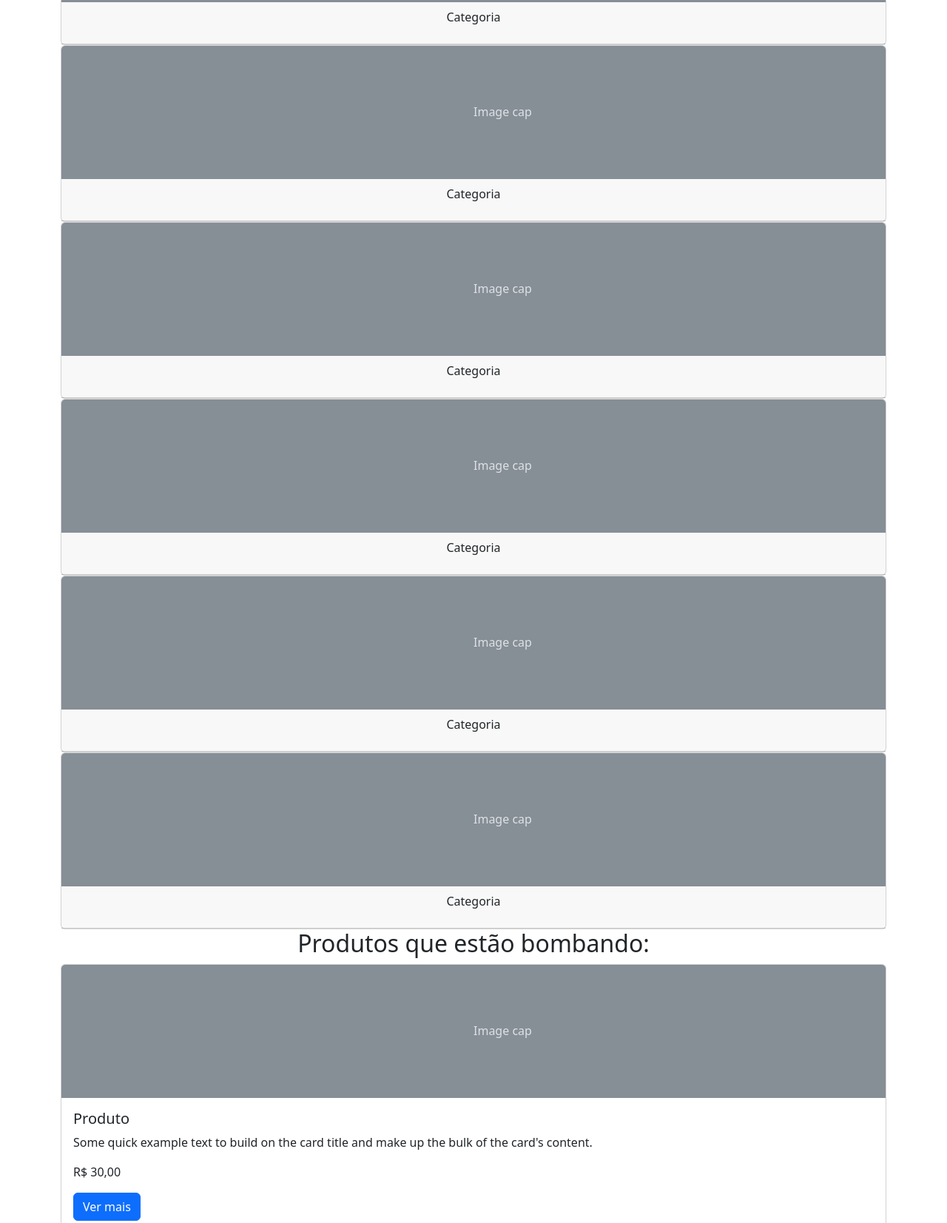
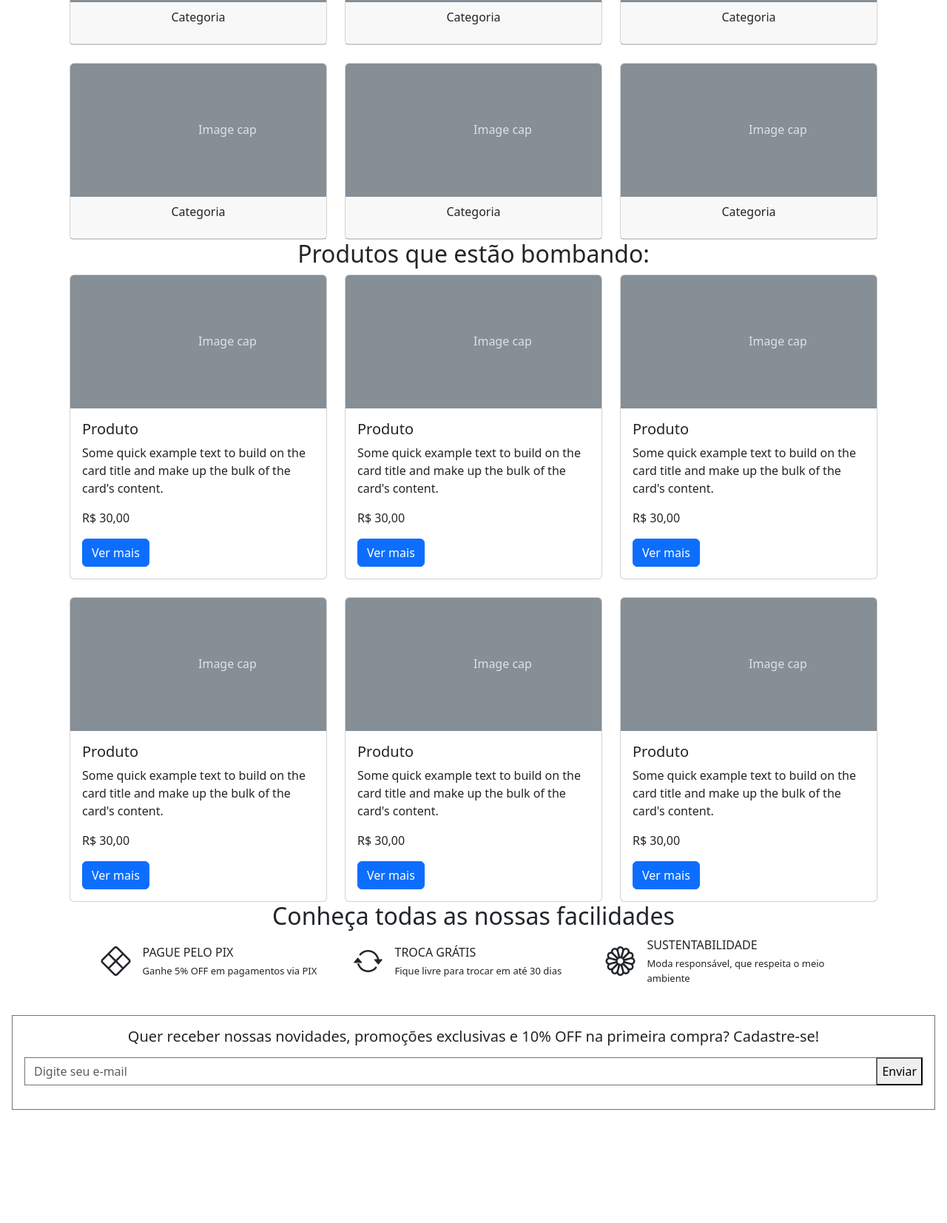
Before and after one commit to icxmartinelli/meteora, a plain HTML site: page index.html in a window 1280 px wide. Shown: the part 680-2333 px from the top of the page at 74% size. After the commit the page ends 2196 px from the top, so only its background shows below. Drawn offline with nearby package versions, Linux system fonts and the light colour scheme.

Commit message:
changing categories, products, adding footer section and cta at the end

```diff
--- /dev/null
+++ b/estilos.css
@@ -0,0 +1,6 @@
+.texto-menor {
+    font-size: 13px;
+}
+.divs-facilidades {
+    width: 325px;
+}
--- a/index.html
+++ b/index.html
@@ -1,16 +1,22 @@
 <!DOCTYPE html>
 <html lang="en">
+
 <head>
   <meta charset="UTF-8">
   <meta name="viewport" content="width=device-width, initial-scale=1.0">
   <title>Meteora</title>
-    <link href="https://cdn.jsdelivr.net/npm/bootstrap@5.3.2/dist/css/bootstrap.min.css" rel="stylesheet" integrity="sha384-T3c6CoIi6uLrA9TneNEoa7RxnatzjcDSCmG1MXxSR1GAsXEV/Dwwykc2MPK8M2HN" crossorigin="anonymous">
+  <link rel="stylesheet" href="https://cdn.jsdelivr.net/npm/bootstrap-icons@1.11.2/font/bootstrap-icons.min.css">
+  <link rel="stylesheet" type="text/css" href="estilos.css">
+  <link href="https://cdn.jsdelivr.net/npm/bootstrap@5.3.2/dist/css/bootstrap.min.css" rel="stylesheet"
+    integrity="sha384-T3c6CoIi6uLrA9TneNEoa7RxnatzjcDSCmG1MXxSR1GAsXEV/Dwwykc2MPK8M2HN" crossorigin="anonymous">
 </head>
+
 <body>
   <nav class="navbar navbar-expand-md bg-body-tertiary">
     <div class="container-fluid">
       <a class="navbar-brand" href="#">Meteora</a>
-          <button class="navbar-toggler" type="button" data-bs-toggle="collapse" data-bs-target="#navbarSupportedContent" aria-controls="navbarSupportedContent" aria-expanded="false" aria-label="Toggle navigation">
+      <button class="navbar-toggler" type="button" data-bs-toggle="collapse" data-bs-target="#navbarSupportedContent"
+        aria-controls="navbarSupportedContent" aria-expanded="false" aria-label="Toggle navigation">
         <span class="navbar-toggler-icon"></span>
       </button>
       <div class="collapse navbar-collapse" id="navbarSupportedContent">
@@ -37,27 +43,48 @@
   </nav>
   <div id="carouselExampleCaptions" class="carousel slide" data-bs-ride="carousel">
     <div class="carousel-indicators">
-          <button type="button" data-bs-target="#carouselExampleCaptions" data-bs-slide-to="0" class="active" aria-current="true" aria-label="Slide 1"></button>
-          <button type="button" data-bs-target="#carouselExampleCaptions" data-bs-slide-to="1" aria-label="Slide 2"></button>
-          <button type="button" data-bs-target="#carouselExampleCaptions" data-bs-slide-to="2" aria-label="Slide 3"></button>
+      <button type="button" data-bs-target="#carouselExampleCaptions" data-bs-slide-to="0" class="active"
+        aria-current="true" aria-label="Slide 1"></button>
+      <button type="button" data-bs-target="#carouselExampleCaptions" data-bs-slide-to="1"
+        aria-label="Slide 2"></button>
+      <button type="button" data-bs-target="#carouselExampleCaptions" data-bs-slide-to="2"
+        aria-label="Slide 3"></button>
     </div>
     <div class="carousel-inner">
       <div class="carousel-item active">
-            <svg class="bd-placeholder-img bd-placeholder-img-lg d-block w-100" width="800" height="400" xmlns="http://www.w3.org/2000/svg" role="img" aria-label="Placeholder: First slide" preserveAspectRatio="xMidYMid slice" focusable="false"><title>Placeholder</title><rect width="100%" height="100%" fill="#777"></rect><text x="50%" y="50%" fill="#555" dy=".3em">First slide</text></svg>
+        <svg class="bd-placeholder-img bd-placeholder-img-lg d-block w-100" width="800" height="400"
+          xmlns="http://www.w3.org/2000/svg" role="img" aria-label="Placeholder: First slide"
+          preserveAspectRatio="xMidYMid slice" focusable="false">
+          <title>Placeholder</title>
+          <rect width="100%" height="100%" fill="#777"></rect><text x="50%" y="50%" fill="#555" dy=".3em">First
+            slide</text>
+        </svg>
         <div class="carousel-caption d-none d-md-block">
           <h5>First slide label</h5>
           <p>Some representative placeholder content for the first slide.</p>
         </div>
       </div>
       <div class="carousel-item">
-            <svg class="bd-placeholder-img bd-placeholder-img-lg d-block w-100" width="800" height="400" xmlns="http://www.w3.org/2000/svg" role="img" aria-label="Placeholder: Second slide" preserveAspectRatio="xMidYMid slice" focusable="false"><title>Placeholder</title><rect width="100%" height="100%" fill="#666"></rect><text x="50%" y="50%" fill="#444" dy=".3em">Second slide</text></svg>
+        <svg class="bd-placeholder-img bd-placeholder-img-lg d-block w-100" width="800" height="400"
+          xmlns="http://www.w3.org/2000/svg" role="img" aria-label="Placeholder: Second slide"
+          preserveAspectRatio="xMidYMid slice" focusable="false">
+          <title>Placeholder</title>
+          <rect width="100%" height="100%" fill="#666"></rect><text x="50%" y="50%" fill="#444" dy=".3em">Second
+            slide</text>
+        </svg>
         <div class="carousel-caption d-none d-md-block">
           <h5>Second slide label</h5>
           <p>Some representative placeholder content for the second slide.</p>
         </div>
       </div>
       <div class="carousel-item">
-            <svg class="bd-placeholder-img bd-placeholder-img-lg d-block w-100" width="800" height="400" xmlns="http://www.w3.org/2000/svg" role="img" aria-label="Placeholder: Third slide" preserveAspectRatio="xMidYMid slice" focusable="false"><title>Placeholder</title><rect width="100%" height="100%" fill="#555"></rect><text x="50%" y="50%" fill="#333" dy=".3em">Third slide</text></svg>
+        <svg class="bd-placeholder-img bd-placeholder-img-lg d-block w-100" width="800" height="400"
+          xmlns="http://www.w3.org/2000/svg" role="img" aria-label="Placeholder: Third slide"
+          preserveAspectRatio="xMidYMid slice" focusable="false">
+          <title>Placeholder</title>
+          <rect width="100%" height="100%" fill="#555"></rect><text x="50%" y="50%" fill="#333" dy=".3em">Third
+            slide</text>
+        </svg>
         <div class="carousel-caption d-none d-md-block">
           <h5>Third slide label</h5>
           <p>Some representative placeholder content for the third slide.</p>
@@ -74,123 +101,11 @@
     </button>
   </div>
   <h2 class="text-center">Busque por categoria:</h2>
-      <div class="container">
+  <div class="container row mx-auto g-4">
+    <div class="col-6 col-md-4 col-xxl-2">
       <div class="card">
-            <svg
-              class="bd-placeholder-img card-img-top"
-              width="100%"
-              height="180"
-              xmlns="http://www.w3.org/2000/svg"
-              role="img"
-              aria-label="Placeholder: Image cap"
-              preserveAspectRatio="xMidYMid slice"
-              focusable="false"
-            >
-              <title>Placeholder</title>
-              <rect width="100%" height="100%" fill="#868e96"></rect>
-              <text x="50%" y="50%" fill="#dee2e6" dy=".3em">Image cap</text>
-            </svg>
-            <div class="card-header">
-              <p class="text-center">
-                Categoria
-              </p>
-            </div>
-          </div>
-          <div class="card">
-            <svg
-              class="bd-placeholder-img card-img-top"
-              width="100%"
-              height="180"
-              xmlns="http://www.w3.org/2000/svg"
-              role="img"
-              aria-label="Placeholder: Image cap"
-              preserveAspectRatio="xMidYMid slice"
-              focusable="false"
-            >
-              <title>Placeholder</title>
-              <rect width="100%" height="100%" fill="#868e96"></rect>
-              <text x="50%" y="50%" fill="#dee2e6" dy=".3em">Image cap</text>
-            </svg>
-            <div class="card-header">
-              <p class="text-center">
-                Categoria
-              </p>
-            </div>
-          </div>
-          <div class="card">
-            <svg
-              class="bd-placeholder-img card-img-top"
-              width="100%"
-              height="180"
-              xmlns="http://www.w3.org/2000/svg"
-              role="img"
-              aria-label="Placeholder: Image cap"
-              preserveAspectRatio="xMidYMid slice"
-              focusable="false"
-            >
-              <title>Placeholder</title>
-              <rect width="100%" height="100%" fill="#868e96"></rect>
-              <text x="50%" y="50%" fill="#dee2e6" dy=".3em">Image cap</text>
-            </svg>
-            <div class="card-header">
-              <p class="text-center">
-                Categoria
-              </p>
-            </div>
-          </div>
-          <div class="card">
-            <svg
-              class="bd-placeholder-img card-img-top"
-              width="100%"
-              height="180"
-              xmlns="http://www.w3.org/2000/svg"
-              role="img"
-              aria-label="Placeholder: Image cap"
-              preserveAspectRatio="xMidYMid slice"
-              focusable="false"
-            >
-              <title>Placeholder</title>
-              <rect width="100%" height="100%" fill="#868e96"></rect>
-              <text x="50%" y="50%" fill="#dee2e6" dy=".3em">Image cap</text>
-            </svg>
-            <div class="card-header">
-              <p class="text-center">
-                Categoria
-              </p>
-            </div>
-          </div>
-          <div class="card">
-            <svg
-              class="bd-placeholder-img card-img-top"
-              width="100%"
-              height="180"
-              xmlns="http://www.w3.org/2000/svg"
-              role="img"
-              aria-label="Placeholder: Image cap"
-              preserveAspectRatio="xMidYMid slice"
-              focusable="false"
-            >
-              <title>Placeholder</title>
-              <rect width="100%" height="100%" fill="#868e96"></rect>
-              <text x="50%" y="50%" fill="#dee2e6" dy=".3em">Image cap</text>
-            </svg>
-            <div class="card-header">
-              <p class="text-center">
-                Categoria
-              </p>
-            </div>
-          </div>
-          <div class="card">
-            <svg
-              class="bd-placeholder-img card-img-top"
-              width="100%"
-              height="180"
-              xmlns="http://www.w3.org/2000/svg"
-              role="img"
-              aria-label="Placeholder: Image cap"
-              preserveAspectRatio="xMidYMid slice"
-              focusable="false"
-            >
+        <svg class="bd-placeholder-img card-img-top" width="100%" height="180" xmlns="http://www.w3.org/2000/svg"
+          role="img" aria-label="Placeholder: Image cap" preserveAspectRatio="xMidYMid slice" focusable="false">
           <title>Placeholder</title>
           <rect width="100%" height="100%" fill="#868e96"></rect>
           <text x="50%" y="50%" fill="#dee2e6" dy=".3em">Image cap</text>
@@ -202,63 +117,224 @@
         </div>
       </div>
     </div>
+    <div class="col-6 col-md-4 col-xxl-2">
+      <div class="card">
+        <svg class="bd-placeholder-img card-img-top" width="100%" height="180" xmlns="http://www.w3.org/2000/svg"
+          role="img" aria-label="Placeholder: Image cap" preserveAspectRatio="xMidYMid slice" focusable="false">
+          <title>Placeholder</title>
+          <rect width="100%" height="100%" fill="#868e96"></rect>
+          <text x="50%" y="50%" fill="#dee2e6" dy=".3em">Image cap</text>
+        </svg>
+        <div class="card-header">
+          <p class="text-center">
+            Categoria
+          </p>
+        </div>
+      </div>
+    </div>
+    <div class="col-6 col-md-4 col-xxl-2">
+      <div class="card">
+        <svg class="bd-placeholder-img card-img-top" width="100%" height="180" xmlns="http://www.w3.org/2000/svg"
+          role="img" aria-label="Placeholder: Image cap" preserveAspectRatio="xMidYMid slice" focusable="false">
+          <title>Placeholder</title>
+          <rect width="100%" height="100%" fill="#868e96"></rect>
+          <text x="50%" y="50%" fill="#dee2e6" dy=".3em">Image cap</text>
+        </svg>
+        <div class="card-header">
+          <p class="text-center">
+            Categoria
+          </p>
+        </div>
+      </div>
+    </div>
+    <div class="col-6 col-md-4 col-xxl-2">
+      <div class="card">
+        <svg class="bd-placeholder-img card-img-top" width="100%" height="180" xmlns="http://www.w3.org/2000/svg"
+          role="img" aria-label="Placeholder: Image cap" preserveAspectRatio="xMidYMid slice" focusable="false">
+          <title>Placeholder</title>
+          <rect width="100%" height="100%" fill="#868e96"></rect>
+          <text x="50%" y="50%" fill="#dee2e6" dy=".3em">Image cap</text>
+        </svg>
+        <div class="card-header">
+          <p class="text-center">
+            Categoria
+          </p>
+        </div>
+      </div>
+    </div>
+    <div class="col-6 col-md-4 col-xxl-2">
+      <div class="card">
+        <svg class="bd-placeholder-img card-img-top" width="100%" height="180" xmlns="http://www.w3.org/2000/svg"
+          role="img" aria-label="Placeholder: Image cap" preserveAspectRatio="xMidYMid slice" focusable="false">
+          <title>Placeholder</title>
+          <rect width="100%" height="100%" fill="#868e96"></rect>
+          <text x="50%" y="50%" fill="#dee2e6" dy=".3em">Image cap</text>
+        </svg>
+        <div class="card-header">
+          <p class="text-center">
+            Categoria
+          </p>
+        </div>
+      </div>
+    </div>
+    <div class="col-6 col-md-4 col-xxl-2">
+      <div class="card">
+        <svg class="bd-placeholder-img card-img-top" width="100%" height="180" xmlns="http://www.w3.org/2000/svg"
+          role="img" aria-label="Placeholder: Image cap" preserveAspectRatio="xMidYMid slice" focusable="false">
+          <title>Placeholder</title>
+          <rect width="100%" height="100%" fill="#868e96"></rect>
+          <text x="50%" y="50%" fill="#dee2e6" dy=".3em">Image cap</text>
+        </svg>
+        <div class="card-header">
+          <p class="text-center">
+            Categoria
+          </p>
+        </div>
+      </div>
+    </div>
+  </div>
   <h2 class="text-center">Produtos que estão bombando:</h2>
-      <div class="container">
+  <div class="container row mx-auto g-4">
+    <div class="col-12 col-md-6 col-xl-4">
       <div class="card">
-            <svg class="bd-placeholder-img card-img-top" width="100%" height="180" xmlns="http://www.w3.org/2000/svg" role="img" aria-label="Placeholder: Image cap" preserveAspectRatio="xMidYMid slice" focusable="false"><title>Placeholder</title><rect width="100%" height="100%" fill="#868e96"></rect><text x="50%" y="50%" fill="#dee2e6" dy=".3em">Image cap</text></svg>
+        <svg class="bd-placeholder-img card-img-top" width="100%" height="180" xmlns="http://www.w3.org/2000/svg"
+          role="img" aria-label="Placeholder: Image cap" preserveAspectRatio="xMidYMid slice" focusable="false">
+          <title>Placeholder</title>
+          <rect width="100%" height="100%" fill="#868e96"></rect><text x="50%" y="50%" fill="#dee2e6" dy=".3em">Image
+            cap</text>
+        </svg>
         <div class="card-body">
           <h5 class="card-title">Produto</h5>
-              <p class="card-text">Some quick example text to build on the card title and make up the bulk of the card's content.</p>
-              <p>R$ 30,00</p>
-              <a href="#" class="btn btn-primary">Ver mais</a>
-            </div>
-          </div>
-          <div class="card">
-            <svg class="bd-placeholder-img card-img-top" width="100%" height="180" xmlns="http://www.w3.org/2000/svg" role="img" aria-label="Placeholder: Image cap" preserveAspectRatio="xMidYMid slice" focusable="false"><title>Placeholder</title><rect width="100%" height="100%" fill="#868e96"></rect><text x="50%" y="50%" fill="#dee2e6" dy=".3em">Image cap</text></svg>
-            <div class="card-body">
-              <h5 class="card-title">Produto</h5>
-              <p class="card-text">Some quick example text to build on the card title and make up the bulk of the card's content.</p>
-              <p>R$ 30,00</p>
-              <a href="#" class="btn btn-primary">Ver mais</a>
-            </div>
-          </div>
-          <div class="card">
-            <svg class="bd-placeholder-img card-img-top" width="100%" height="180" xmlns="http://www.w3.org/2000/svg" role="img" aria-label="Placeholder: Image cap" preserveAspectRatio="xMidYMid slice" focusable="false"><title>Placeholder</title><rect width="100%" height="100%" fill="#868e96"></rect><text x="50%" y="50%" fill="#dee2e6" dy=".3em">Image cap</text></svg>
-            <div class="card-body">
-              <h5 class="card-title">Produto</h5>
-              <p class="card-text">Some quick example text to build on the card title and make up the bulk of the card's content.</p>
-              <p>R$ 30,00</p>
-              <a href="#" class="btn btn-primary">Ver mais</a>
-            </div>
-          </div>
-          <div class="card">
-            <svg class="bd-placeholder-img card-img-top" width="100%" height="180" xmlns="http://www.w3.org/2000/svg" role="img" aria-label="Placeholder: Image cap" preserveAspectRatio="xMidYMid slice" focusable="false"><title>Placeholder</title><rect width="100%" height="100%" fill="#868e96"></rect><text x="50%" y="50%" fill="#dee2e6" dy=".3em">Image cap</text></svg>
-            <div class="card-body">
-              <h5 class="card-title">Produto</h5>
-              <p class="card-text">Some quick example text to build on the card title and make up the bulk of the card's content.</p>
-              <p>R$ 30,00</p>
-              <a href="#" class="btn btn-primary">Ver mais</a>
-            </div>
-          </div>
-          <div class="card">
-            <svg class="bd-placeholder-img card-img-top" width="100%" height="180" xmlns="http://www.w3.org/2000/svg" role="img" aria-label="Placeholder: Image cap" preserveAspectRatio="xMidYMid slice" focusable="false"><title>Placeholder</title><rect width="100%" height="100%" fill="#868e96"></rect><text x="50%" y="50%" fill="#dee2e6" dy=".3em">Image cap</text></svg>
-            <div class="card-body">
-              <h5 class="card-title">Produto</h5>
-              <p class="card-text">Some quick example text to build on the card title and make up the bulk of the card's content.</p>
-              <p>R$ 30,00</p>
-              <a href="#" class="btn btn-primary">Ver mais</a>
-            </div>
-          </div>
-          <div class="card">
-            <svg class="bd-placeholder-img card-img-top" width="100%" height="180" xmlns="http://www.w3.org/2000/svg" role="img" aria-label="Placeholder: Image cap" preserveAspectRatio="xMidYMid slice" focusable="false"><title>Placeholder</title><rect width="100%" height="100%" fill="#868e96"></rect><text x="50%" y="50%" fill="#dee2e6" dy=".3em">Image cap</text></svg>
-            <div class="card-body">
-              <h5 class="card-title">Produto</h5>
-              <p class="card-text">Some quick example text to build on the card title and make up the bulk of the card's content.</p>
+          <p class="card-text">Some quick example text to build on the card title and make up the bulk of the card's
+            content.</p>
           <p>R$ 30,00</p>
           <a href="#" class="btn btn-primary">Ver mais</a>
         </div>
       </div>
     </div>
-    <script src="https://cdn.jsdelivr.net/npm/bootstrap@5.3.2/dist/js/bootstrap.bundle.min.js" integrity="sha384-C6RzsynM9kWDrMNeT87bh95OGNyZPhcTNXj1NW7RuBCsyN/o0jlpcV8Qyq46cDfL" crossorigin="anonymous"></script>
+    <div class="col-12 col-md-6 col-xl-4">
+      <div class="card">
+        <svg class="bd-placeholder-img card-img-top" width="100%" height="180" xmlns="http://www.w3.org/2000/svg"
+          role="img" aria-label="Placeholder: Image cap" preserveAspectRatio="xMidYMid slice" focusable="false">
+          <title>Placeholder</title>
+          <rect width="100%" height="100%" fill="#868e96"></rect><text x="50%" y="50%" fill="#dee2e6" dy=".3em">Image
+            cap</text>
+        </svg>
+        <div class="card-body">
+          <h5 class="card-title">Produto</h5>
+          <p class="card-text">Some quick example text to build on the card title and make up the bulk of the card's
+            content.</p>
+          <p>R$ 30,00</p>
+          <a href="#" class="btn btn-primary">Ver mais</a>
+        </div>
+      </div>
+    </div>
+    <div class="col-12 col-md-6 col-xl-4">
+      <div class="card">
+        <svg class="bd-placeholder-img card-img-top" width="100%" height="180" xmlns="http://www.w3.org/2000/svg"
+          role="img" aria-label="Placeholder: Image cap" preserveAspectRatio="xMidYMid slice" focusable="false">
+          <title>Placeholder</title>
+          <rect width="100%" height="100%" fill="#868e96"></rect><text x="50%" y="50%" fill="#dee2e6" dy=".3em">Image
+            cap</text>
+        </svg>
+        <div class="card-body">
+          <h5 class="card-title">Produto</h5>
+          <p class="card-text">Some quick example text to build on the card title and make up the bulk of the card's
+            content.</p>
+          <p>R$ 30,00</p>
+          <a href="#" class="btn btn-primary">Ver mais</a>
+        </div>
+      </div>
+    </div>
+    <div class="col-12 col-md-6 col-xl-4">
+      <div class="card">
+        <svg class="bd-placeholder-img card-img-top" width="100%" height="180" xmlns="http://www.w3.org/2000/svg"
+          role="img" aria-label="Placeholder: Image cap" preserveAspectRatio="xMidYMid slice" focusable="false">
+          <title>Placeholder</title>
+          <rect width="100%" height="100%" fill="#868e96"></rect><text x="50%" y="50%" fill="#dee2e6" dy=".3em">Image
+            cap</text>
+        </svg>
+        <div class="card-body">
+          <h5 class="card-title">Produto</h5>
+          <p class="card-text">Some quick example text to build on the card title and make up the bulk of the card's
+            content.</p>
+          <p>R$ 30,00</p>
+          <a href="#" class="btn btn-primary">Ver mais</a>
+        </div>
+      </div>
+    </div>
+    <div class="col-12 col-md-6 col-xl-4">
+      <div class="card">
+        <svg class="bd-placeholder-img card-img-top" width="100%" height="180" xmlns="http://www.w3.org/2000/svg"
+          role="img" aria-label="Placeholder: Image cap" preserveAspectRatio="xMidYMid slice" focusable="false">
+          <title>Placeholder</title>
+          <rect width="100%" height="100%" fill="#868e96"></rect><text x="50%" y="50%" fill="#dee2e6" dy=".3em">Image
+            cap</text>
+        </svg>
+        <div class="card-body">
+          <h5 class="card-title">Produto</h5>
+          <p class="card-text">Some quick example text to build on the card title and make up the bulk of the card's
+            content.</p>
+          <p>R$ 30,00</p>
+          <a href="#" class="btn btn-primary">Ver mais</a>
+        </div>
+      </div>
+    </div>
+    <div class="col-12 col-md-6 col-xl-4">
+      <div class="card">
+        <svg class="bd-placeholder-img card-img-top" width="100%" height="180" xmlns="http://www.w3.org/2000/svg"
+          role="img" aria-label="Placeholder: Image cap" preserveAspectRatio="xMidYMid slice" focusable="false">
+          <title>Placeholder</title>
+          <rect width="100%" height="100%" fill="#868e96"></rect><text x="50%" y="50%" fill="#dee2e6" dy=".3em">Image
+            cap</text>
+        </svg>
+        <div class="card-body">
+          <h5 class="card-title">Produto</h5>
+          <p class="card-text">Some quick example text to build on the card title and make up the bulk of the card's
+            content.</p>
+          <p>R$ 30,00</p>
+          <a href="#" class="btn btn-primary">Ver mais</a>
+        </div>
+      </div>
+    </div>
+  </div>
+  <section class="pb-4">
+    <h2 class="text-center">Conheça todas as nossas facilidades</h2>
+    <div class="d-flex flex-column flex-lg-row align-items-center justify-content-center gap-3 px-3">
+      <div class="divs-facilidades d-flex align-items-center">
+        <div><i class="bi bi-x-diamond fs-1"></i></div>
+        <div>
+          <div class="ms-3 mb-1">PAGUE PELO PIX</div>
+          <div class="texto-menor ms-3">Ganhe 5% OFF em pagamentos via PIX</div>
+        </div>
+      </div>
+      <div class="divs-facilidades d-flex align-items-center">
+        <div><i class="bi bi-arrow-repeat fs-1"></i></div>
+        <div>
+          <div class="ms-3 mb-1">TROCA GRÁTIS</div>
+          <div class="texto-menor ms-3">Fique livre para trocar em até 30 dias</div>
+        </div>
+      </div>
+      <div class="divs-facilidades d-flex align-items-center">
+        <div><i class="bi bi-flower1 fs-1"></i></div>
+        <div>
+          <div class="ms-3 mb-1">SUSTENTABILIDADE</div>
+          <div class="texto-menor ms-3">Moda responsável, que respeita o meio ambiente</div>
+        </div>
+      </div>
+    </div>
+  </section>
+  <form class="border border-secondary m-3 p-3 text-center">
+    <h5>Quer receber nossas novidades, promoções exclusivas e 10% OFF na primeira compra? Cadastre-se!</h5>
+    <div class="input-group my-3">
+      <input type="email" class="form-control border-secondary rounded-0" placeholder="Digite seu e-mail" aria-label="Digite seu e-mail"
+        aria-describedby="button-addon2" />
+      <button type="button" id="button-addon2">Enviar</button>
+    </div>
+  </form>
+  <script src="https://cdn.jsdelivr.net/npm/bootstrap@5.3.2/dist/js/bootstrap.bundle.min.js"
+    integrity="sha384-C6RzsynM9kWDrMNeT87bh95OGNyZPhcTNXj1NW7RuBCsyN/o0jlpcV8Qyq46cDfL"
+    crossorigin="anonymous"></script>
 </body>
+
 </html>
```
Lines whose indentation alone changed are shown as unchanged.
